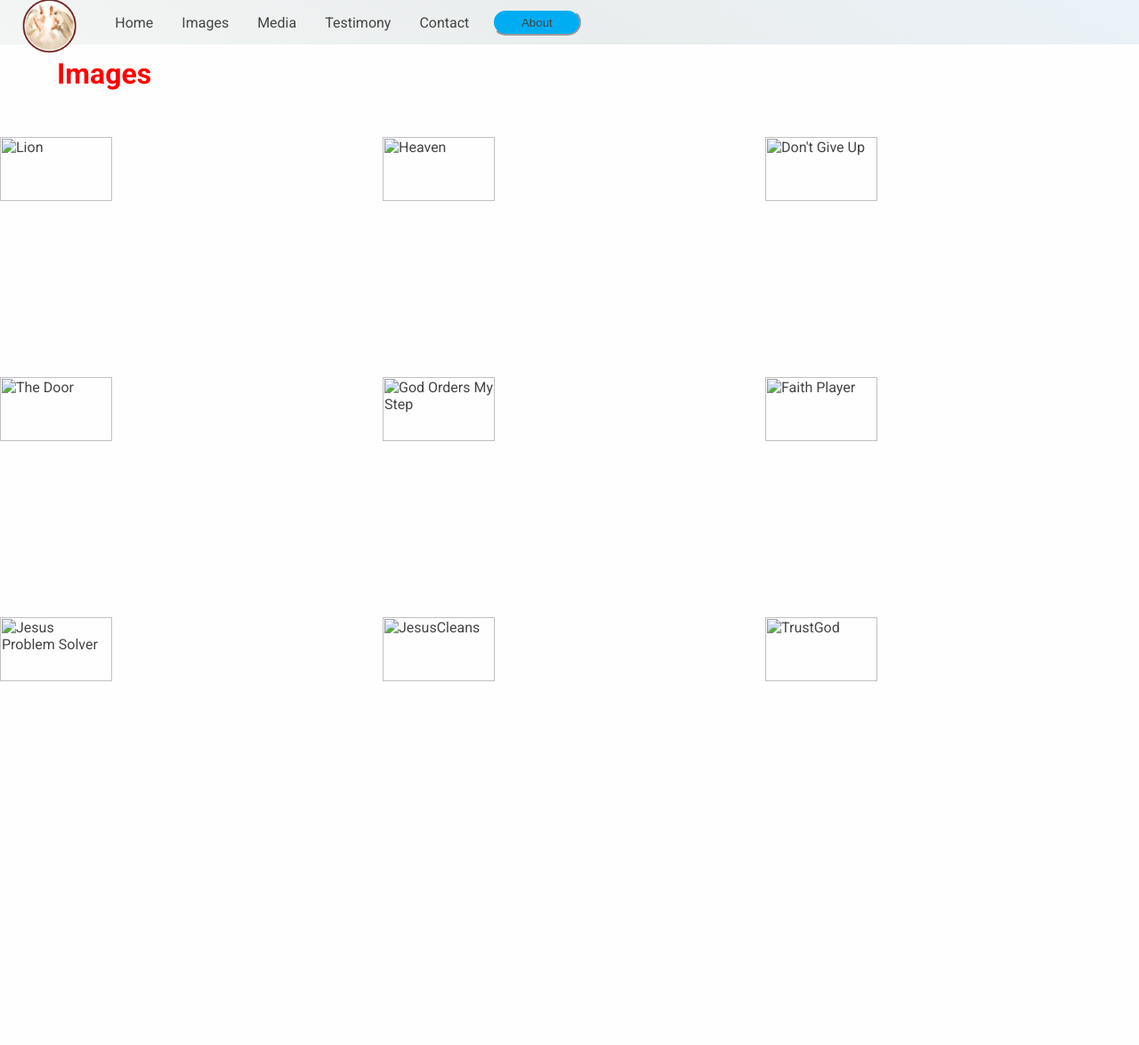
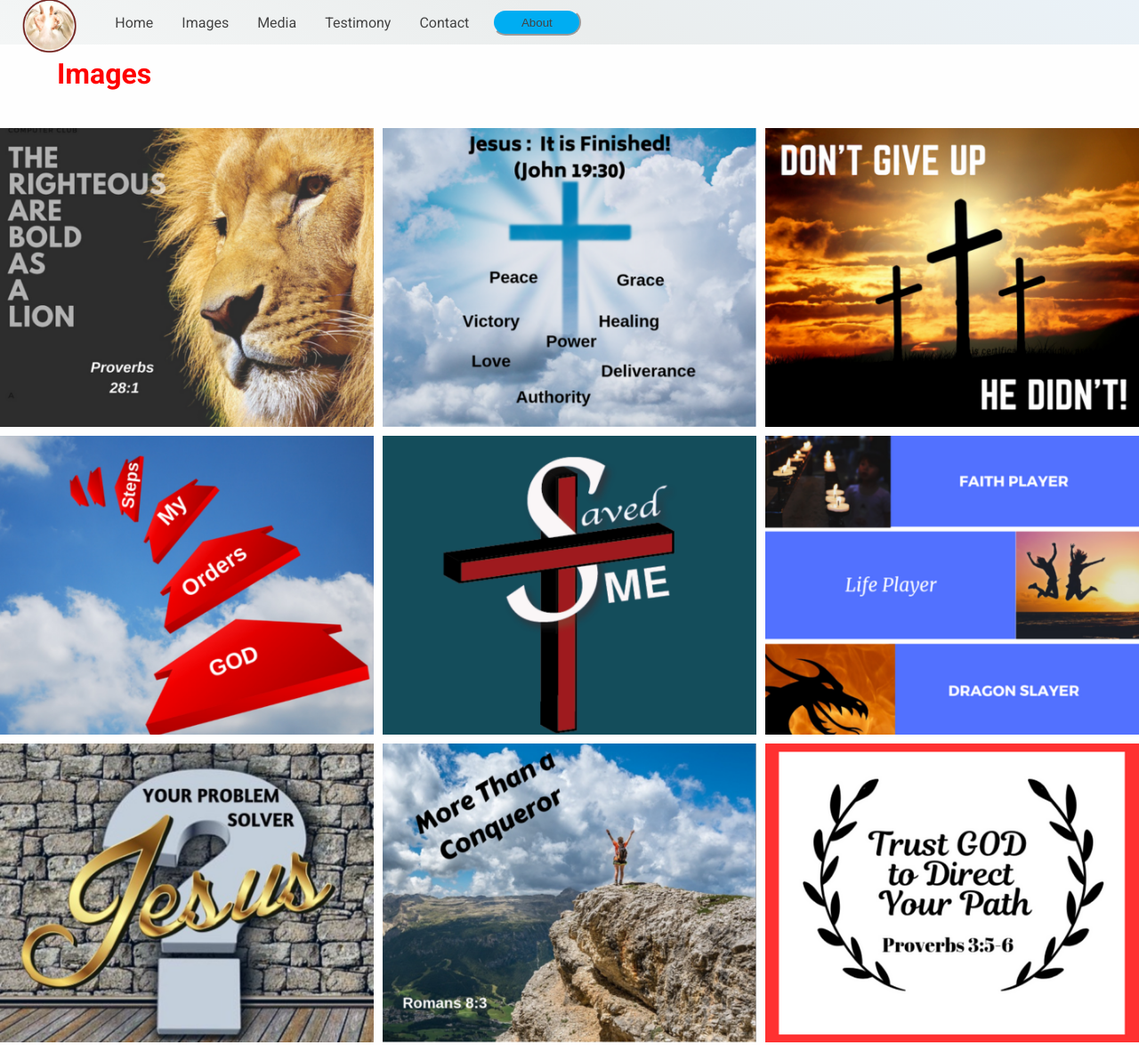
Before and after one commit to Roberla/NobodysGod, a plain HTML site: page pages/images.html in a window 1280 px wide. Shown: the top 1175 px of the page at 89% size. Before the commit the page ends 944 px from the top, so only its background shows below. Drawn offline with Linux system fonts and the light colour scheme.

Commit message:
Add files via upload

```diff
--- a/pages/images.html
+++ b/pages/images.html
@@ -23,15 +23,21 @@
 	<h1><strong>Images</strong></h1>
 
 	<div class="gallery">
-		<img src="../images/Image1.png" alt="Lion">
-		<img src="../images/Image2.png" alt="Heaven">
-		<img src="../images/Image3.png" alt="Don't Give Up">
-		<img src="../images/Image5d.png" alt="The Door">
-		<img src="../images/Image4.png" alt="God Orders My Step">
-		<img src="../images/Image6.png" alt="Faith Player">
-		<img src="../images/Image7.png" alt="Jesus Problem Solver">
-		<img src="../images/Image8.png" alt="JesusCleans">
-		<img src="../images/Image11.png" alt="TrustGod">
+		<img src="../images/BoldLion.png" alt="Lion">
+		<img src="../images/JesusCross.png" alt="Jesus Cross">
+		<img src="../images/DontGiveUp2.png" alt="Don't Give Up">
+		<img src="../images/GodSteps.png" alt="God Orders My Step">
+		<img src="../images/SavedMe.png" alt="SavedMe">
+		<img src="../images/FaithPlayer.png" alt="Faith Player">
+		<img src="../images/JesusSolves.png" alt="Jesus Problem Solver">
+		<img src="../images/ConquerorLady.png" alt="Conqueror">
+		<img src="../images/TrustGodRed.png" alt="TrustGod">
+		<img src="../images/TheDoor.png" alt="The Door">
+		<img src="../images/FastForward.png" alt="FastForward">
+		<img src="../images/JesusCleanMess.png" alt="JesusCleans">
+		<img src="../images/GodsWord.png" alt="JesusCleans">
+		<img src="../images/DidItAgain.png" alt="JesusCleans">
+		<img src="../images/GODonDuty.png" alt="JesusCleans">
 
 	</div>
 </body>
```
